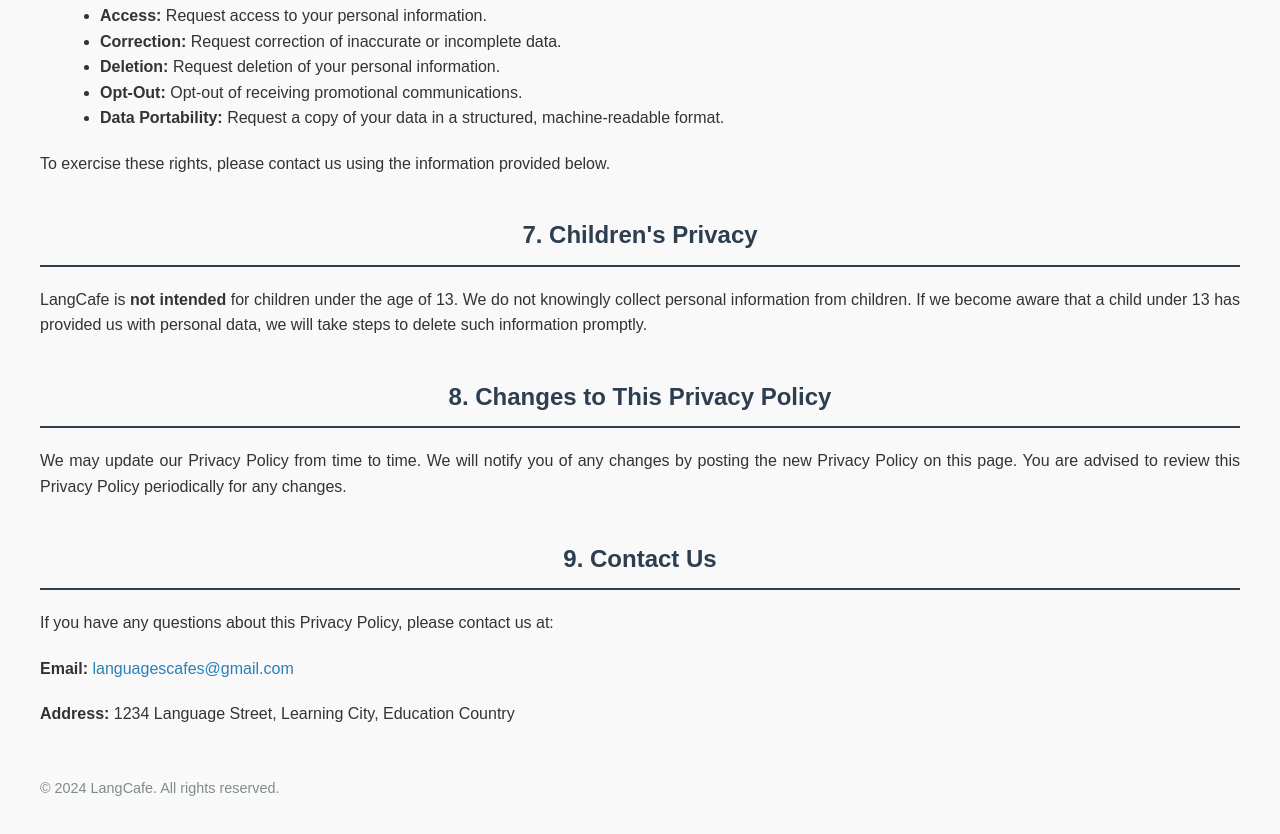
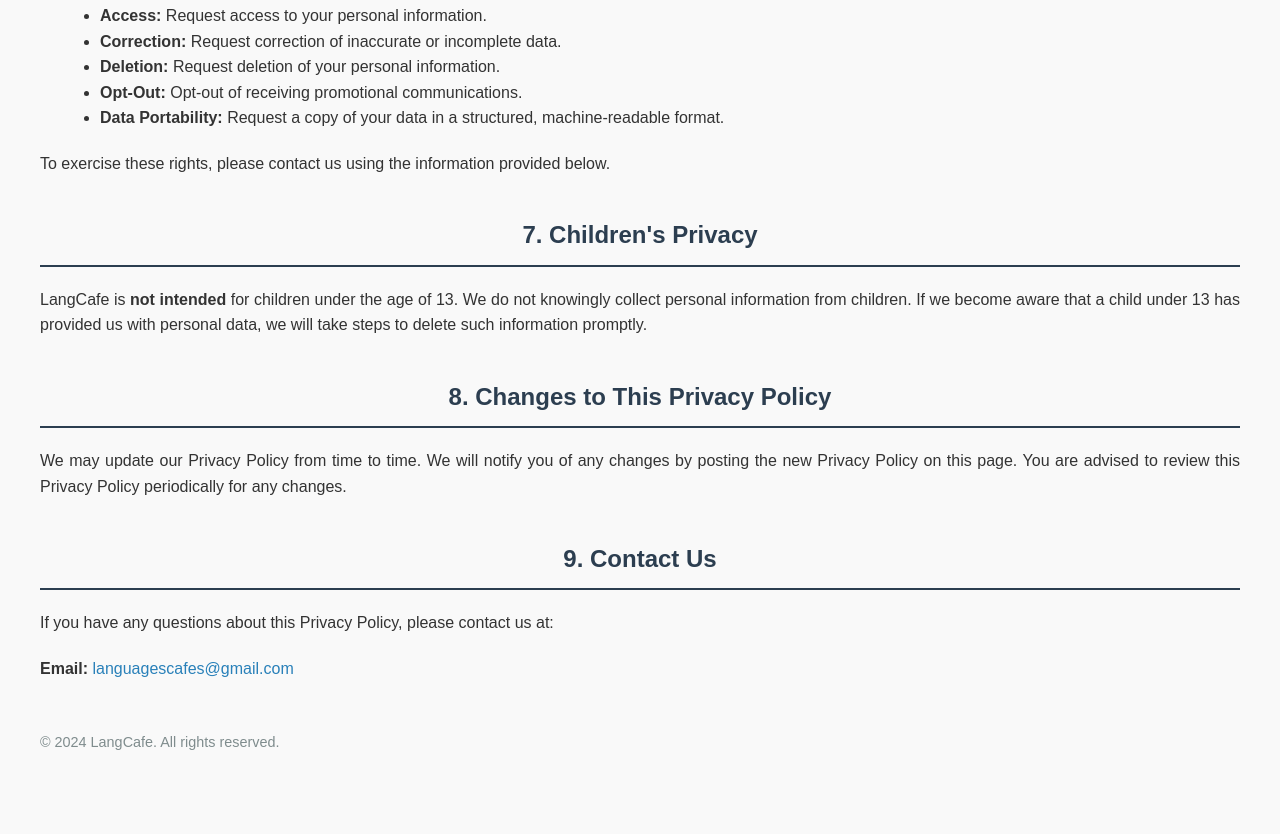
Before and after one commit to HSN010101/langcafe-privacy-policy, a plain HTML site: page index.html in a window 1280 px wide. Shown: the part 2143-2977 px from the top of the page. After the commit the page ends 2937 px from the top, so only its background shows below. Drawn offline with Linux system fonts and the light colour scheme.

Commit message:
Update index.html

```diff
--- a/index.html
+++ b/index.html
@@ -167,7 +167,7 @@
     </p>
     <div class="contact-info">
         <p><strong>Email:</strong> <a href="mailto:languagescafes@gmail.com">languagescafes@gmail.com</a> </p>
-        <p><strong>Address:</strong> 1234 Language Street, Learning City, Education Country</p>
+
     </div>
 
     <div class="footer">
```
